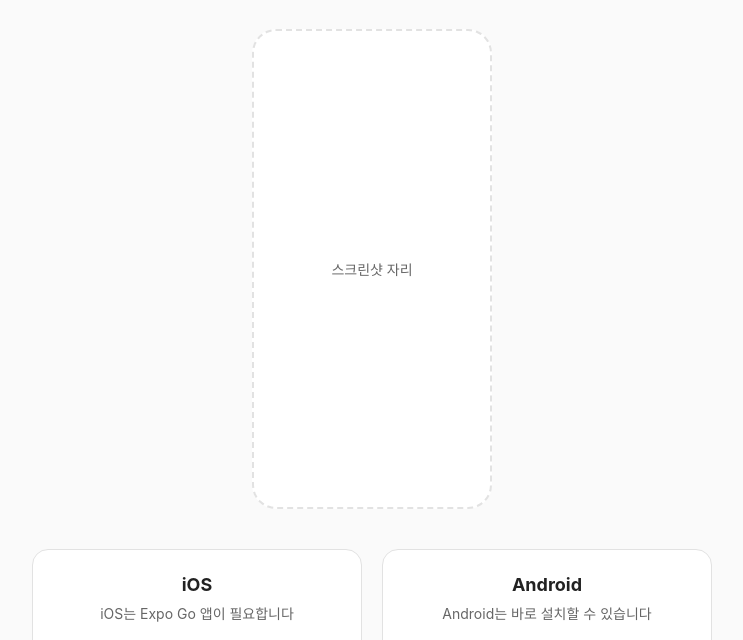
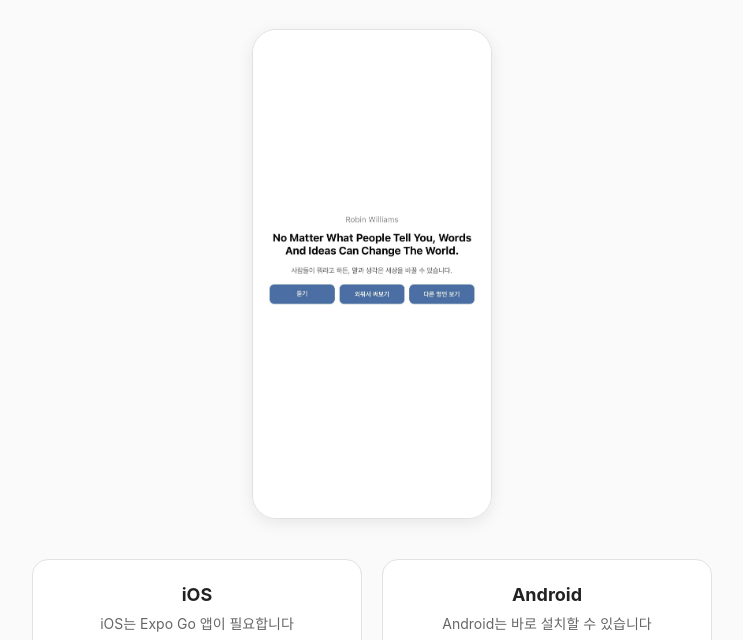
Before and after one commit to kigizz1902-beep/english-idioms, a website: page web/index.html in a window 1280 px wide. Shown: the part 123-763 px from the top of the page, without its empty margins (268-1011 px from the left). Drawn offline with Linux system fonts and the light colour scheme; grey boxes are pictures that could not be loaded.

Commit message:
랜딩페이지에 실제 앱 스크린샷 추가
- 스크린샷 placeholder를 web/images/main.jpg 실제 캡처 이미지로 교체

```diff
--- a/web/index.html
+++ b/web/index.html
@@ -39,18 +39,14 @@
     color: var(--muted);
     margin: 0;
   }
-  .screenshot-placeholder {
-    display: flex;
-    align-items: center;
-    justify-content: center;
+  .screenshot {
+    display: block;
     width: 240px;
-    height: 480px;
+    max-width: 100%;
     margin: 0 auto 40px;
-    border: 2px dashed var(--border);
+    border: 1px solid var(--border);
     border-radius: 24px;
-    color: var(--muted);
-    font-size: 14px;
-    background: var(--card-bg);
+    box-shadow: 0 4px 16px rgba(0, 0, 0, 0.08);
   }
   .platforms {
     display: grid;
@@ -114,9 +110,7 @@
       <p>영어 명언을 읽고, 듣고, 외워서 써보는 개인용 학습 앱</p>
     </header>
 
-    <div class="screenshot-placeholder">
-      스크린샷 자리
-    </div>
+    <img class="screenshot" src="/images/main.jpg" alt="영어 명언 학습 앱 실행 화면" />
 
     <div class="platforms">
       <div class="card">
```
Also changed, not shown: web/images/main.jpg (added).
